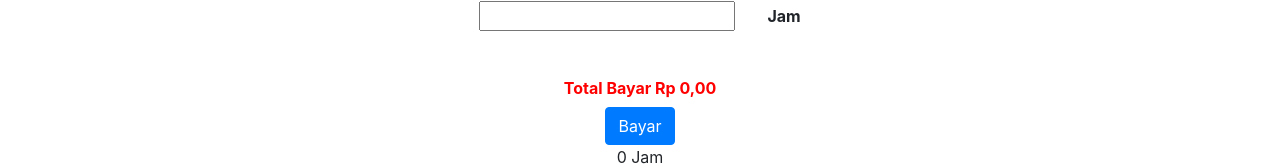
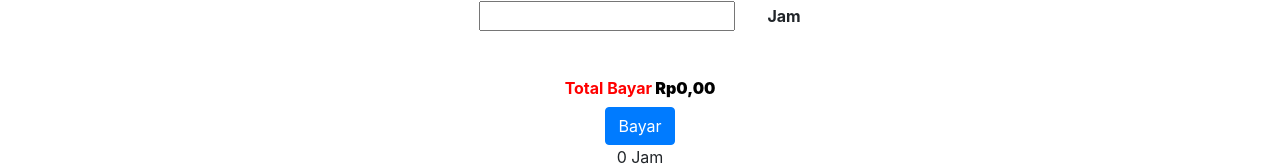
Before and after one commit to kartikasilalahi/parkir-redux, a React (Create React App) app in the folder parkirredux/: page / in a window 1280 px wide. Both pictures are taken after a click on the button "Mobil". Shown: the part 230-398 px from the top of the page. Built offline with nearby package versions, Linux system fonts and the light colour scheme.

Commit message:
Parkir App Redux

```diff
--- a/parkirredux/src/pages/Homepage.jsx
+++ b/parkirredux/src/pages/Homepage.jsx
@@ -11,10 +11,14 @@ class Homepage extends Component {
     }
 
     mobilOnClick=()=>{
+        this.setState({durasi:0}) // jika sebelumnya sudah terisi, jam di reset ulang
+        this.props.Mobil(0) //  jika sebelumnya sudah terisi, biaya di reset ulang
         this.setState({indextampilkan:1})
     }
 
     motorOnClick=()=>{
+        this.setState({durasi:0}) // jika sebelumnya sudah terisi, jam di reset ulang
+        this.props.Motor(0) //  jika sebelumnya sudah terisi, biaya di reset ulang
         this.setState({indextampilkan:2})
     }
 
@@ -50,7 +54,7 @@ class Homepage extends Component {
                     <div className="mt-5">
                         <input ref="inputdurasi" className="mr-3" type="number" />
                         <strong className="ml-3">Jam</strong>
-                        <h6 className="mt-5 font-weight-bold" style={{color:'red'}}>Total Bayar Rp {this.props.bebas},00</h6>
+                        <h6 className="mt-5 font-weight-bold" style={{color:'red'}}>Total Bayar<strong style={{color:'black'}}> Rp{this.props.bebas},00</strong> </h6>
                         <button onClick={this.parkirMobil} className="btn btn-primary">Bayar</button>
                         <p>{durasi} Jam</p>
                         <h6 className="mt-5" >Catatan = Rp2000/Jam</h6>
@@ -69,7 +73,7 @@ class Homepage extends Component {
                     <div className="mt-5">
                         <input ref="inputdurasi" className="mr-3" type="number" />
                         <strong className="ml-3">Jam</strong>
-                        <h6 className="mt-5 font-weight-bold" style={{color:'blue'}}>Total Bayar Rp {this.props.bebas},00</h6>
+                        <h6 className="mt-5 font-weight-bold" style={{color:'blue'}}>Total Bayar<strong style={{color:'black'}}> Rp{this.props.bebas},00</strong></h6>
                         <button onClick={this.parkirMotor} className="btn btn-primary">Bayar</button>
                         <p> {durasi} Jam </p>
                         <h6 className="mt-5" >Catatan = Rp1000/Jam</h6>
```
